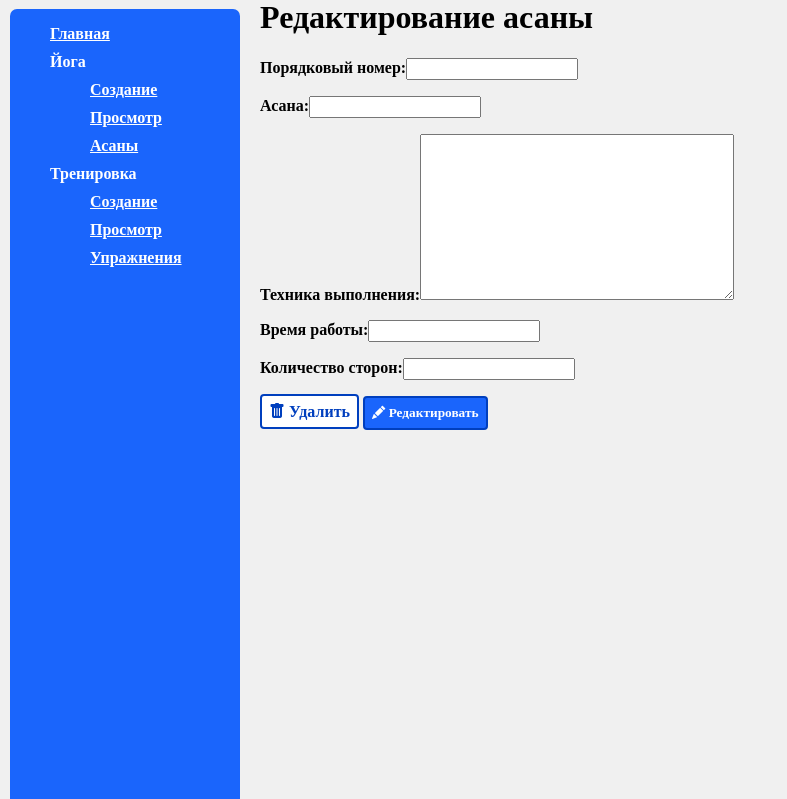
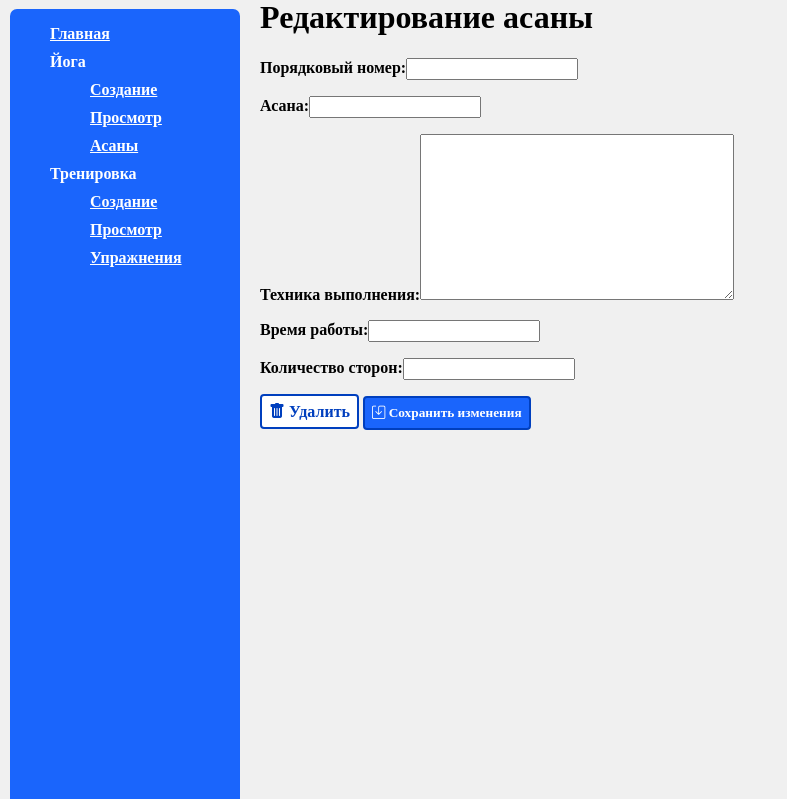
Before and after one commit to mika-akopyan/training_diary, a Django app: template website/diary_training_sessions/yoga/templates/yoga/asana_update.html in a window 1280 px wide. Shown: the part 22-821 px from the top of the page, without its empty margins (0-787 px from the left). Run offline with Django 5.2, Linux system fonts and the light colour scheme; the template is opened without the code that fills it: values that come from a table or form of the project are taken from there, others are empty.

Commit message:
refactor: Change the view of the button on the edit page

```diff
--- a/website/diary_training_sessions/workout/templates/workout/exercise_update.html
+++ b/website/diary_training_sessions/workout/templates/workout/exercise_update.html
@@ -17,6 +17,6 @@
             <p><label class='form__label' for="{{ f.id_for_label }}">{{ f.label }}:</label>{{ f }}</p>
         {% endfor %}
         <a class='form__delete-object' href=''><i class="bi bi-trash-fill"></i> Удалить</a>
-        <button class='form__edit-object' type="submit"><i class="bi bi-pencil-fill"></i> Редактировать</button>
+        <button class='form__edit-object' type="submit"><i class="bi bi-save"></i> Сохранить изменения</button>
     </form>
 {% endblock content %}
--- a/website/diary_training_sessions/yoga/templates/yoga/asana_update.html
+++ b/website/diary_training_sessions/yoga/templates/yoga/asana_update.html
@@ -17,6 +17,6 @@
             <p><label class='form__label' for="{{ f.id_for_label }}">{{ f.label }}:</label>{{ f }}</p>
         {% endfor %}
         <a class='form__delete-object' href=''><i class="bi bi-trash-fill"></i> Удалить</a>
-        <button class='form__edit-object' type="submit"><i class="bi bi-pencil-fill"></i> Редактировать</button>
+        <button class='form__edit-object' type="submit"><i class="bi bi-save"></i> Сохранить изменения</button>
     </form>
 {% endblock content %}
```
